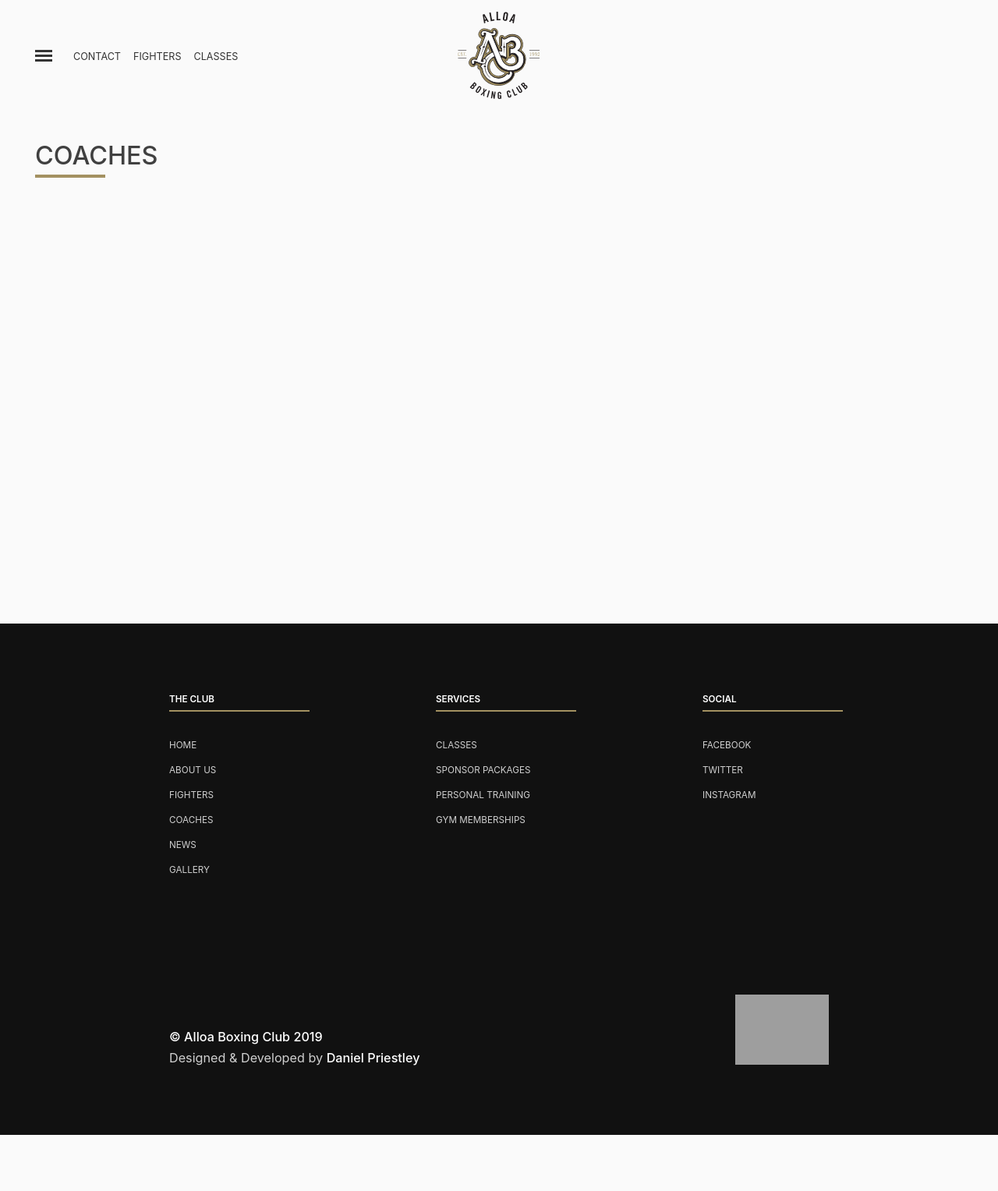
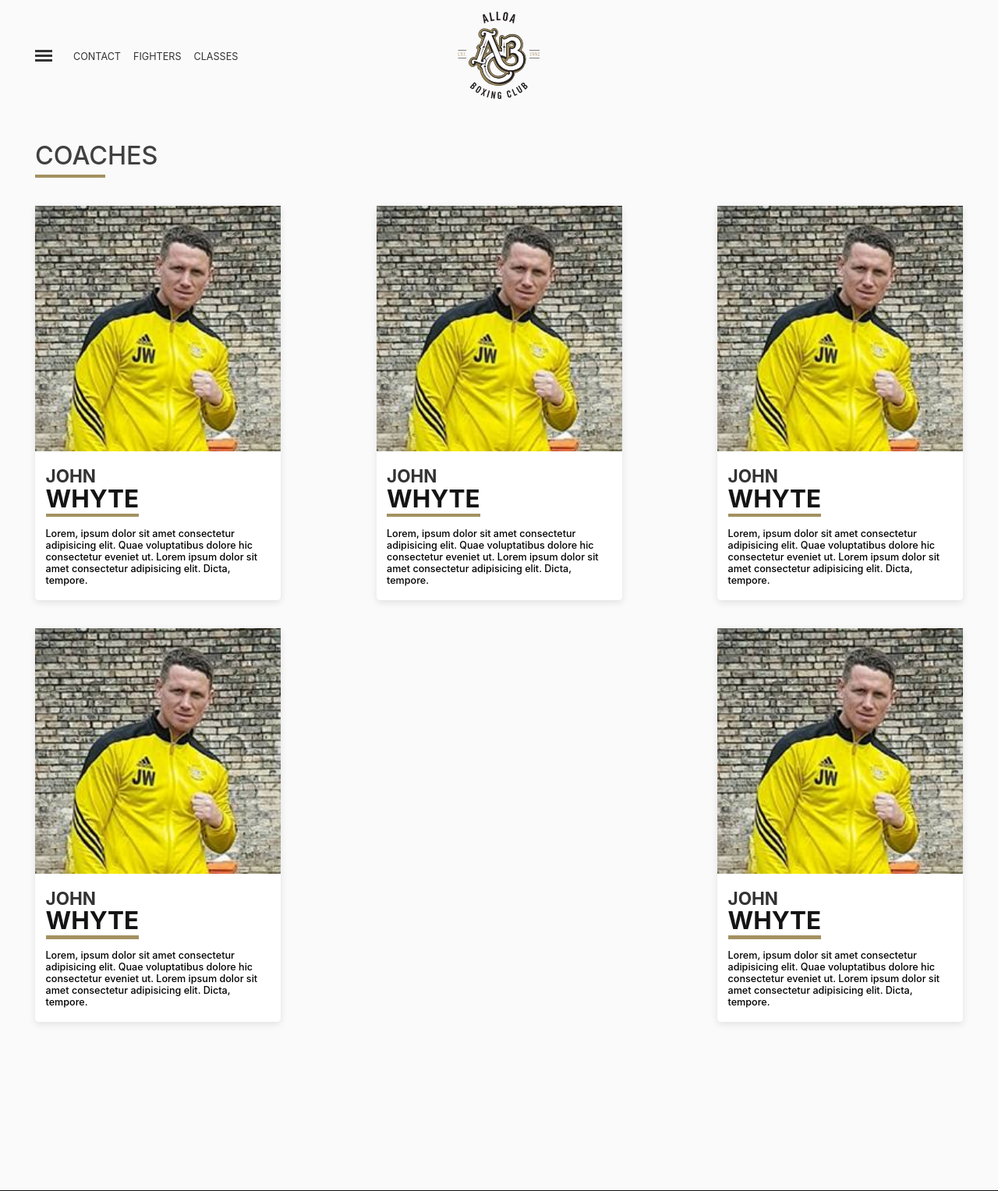
Before and after one commit to danielpriestley/alloa-boxing-club, a Django app: page /coaches in a window 1280 px wide. Shown: the top 1528 px of the page at 78% size. Before the commit the page ends 1456 px from the top, so only its background shows below. Run offline with Django 3.2, Linux system fonts and the light colour scheme; some web fonts are replaced; grey boxes are pictures that could not be loaded.

Commit message:
edge browser fixes

```diff
--- a/blog/static/css/style.css
+++ b/blog/static/css/style.css
@@ -1356,6 +1356,7 @@ input[type=checkbox]:checked + .left-nav-link {
   position: relative;
   width: 100%;
   flex-direction: row;
+  text-decoration: none;
 }
 @media only screen and (max-width: 81.25em) {
   .article-container {
@@ -1544,10 +1545,14 @@ input[type=checkbox]:checked + .left-nav-link {
 .article-small-content {
   z-index: 2;
   position: absolute;
+  display: flex;
+  justify-content: space-between;
+  flex-direction: column;
   bottom: 0;
   left: 0;
   width: 95%;
   padding: 1rem 2rem;
+  height: 50%;
 }
 @media only screen and (max-width: 37.5em) {
   .article-small-content {
@@ -1560,7 +1565,6 @@ input[type=checkbox]:checked + .left-nav-link {
   position: relative;
   padding: 3rem 0rem;
   font-size: 1.7rem;
-  margin-bottom: 5rem;
 }
 @media only screen and (max-width: 81.25em) {
   .article-small-title {
@@ -2641,4 +2645,89 @@ input[type=checkbox]:checked + .left-nav-link {
   width: 100%;
 }
 
+.coaches {
+  display: flex;
+  justify-content: space-between;
+  flex-wrap: wrap;
+}
+
+.coaches-card {
+  background-color: white;
+  box-shadow: var(--shadow-light);
+  border-radius: 0.5rem;
+  width: 35rem;
+  max-height: 60rem;
+  margin-bottom: 4rem;
+}
+@media only screen and (max-width: 37.5em) {
+  .coaches-card {
+    width: 100%;
+    margin-bottom: 3rem;
+  }
+}
+.coaches-card__content {
+  padding: 2rem 1.5rem;
+}
+.coaches-card__content--header {
+  display: flex;
+  justify-content: space-between;
+  margin-bottom: 2rem;
+}
+.coaches-card__img {
+  overflow: hidden;
+  height: 35rem;
+}
+.coaches-card__img img {
+  width: 100%;
+}
+.coaches-card__name {
+  text-transform: uppercase;
+  display: flex;
+  flex-direction: column;
+  color: var(--color-dark-grey-1);
+  font-size: 3.5rem;
+  position: relative;
+}
+.coaches-card__name::after {
+  content: "";
+  position: absolute;
+  left: 0;
+  bottom: -0.5rem;
+  width: 100%;
+  height: 0.5rem;
+  background-color: var(--color-primary);
+}
+.coaches-card__name span {
+  color: var(--color-dark-grey-2);
+  font-size: 2.5rem;
+  margin-bottom: -0.5rem;
+}
+.coaches-card__level {
+  display: flex;
+  flex-direction: column;
+  align-items: center;
+  justify-content: center;
+}
+.coaches-card__level--circle {
+  border-radius: 50rem;
+  border: 1.5px solid var(--color-primary);
+  display: flex;
+  justify-content: center;
+  align-items: center;
+  padding: 0.9rem;
+  font-size: 1.7rem;
+  font-weight: 600;
+  margin-top: 0.2rem;
+}
+.coaches-card__level span {
+  text-transform: uppercase;
+  font-weight: 600;
+  text-align: center;
+  font-size: 1.1rem;
+}
+.coaches-card__bio {
+  font-size: 1.4rem;
+  font-weight: 500;
+}
+
 /*# sourceMappingURL=style.css.map */
--- a/blog/templates/blog/coaches.html
+++ b/blog/templates/blog/coaches.html
@@ -3,28 +3,101 @@
 
 {% block content %}
 <h1 class="heading-1">COACHES</h1>
-<div class="profiles-container">
-
-    <!-- {% for coach in coaches %}
-
-
-    <a href="{% url 'coach_profile' pk=coach.pk %}" class="profile-card">
-
-        <div class="profile-card__img">
-            <img src="{{ coach.picture.url }}" alt="fighter profile picture">
+<div class="coaches">
+    <div class="coaches-card">
+        <div class="coaches-card__img">
+            <img src="{% static 'img/johnwhyte.png' %}" alt="coach picture">
         </div>
-        <div class="profile-card__content">
-            <div class="name-container">
-                <h1 class="profile-card__name profile-card__name--forename">{{ coach.forename }}</h1>
-                <h1 class="profile-card__name profile-card__name--surname">{{ coach.surname }}</h1>
-            </div>
-            <div class="container">
-                <div class="profile-card__btn">VIEW PROFILE <img src="{% static 'img/arrow-right.svg' %}"></div>
+        <div class="coaches-card__content">
+            <div class="coaches-card__content--header">
+                <h1 class="coaches-card__name">
+                    <span>John</span>Whyte
+                </h1>
             </div>
 
+            <p class="coaches-card__bio">
+                Lorem, ipsum dolor sit amet consectetur adipisicing elit. Quae voluptatibus dolore hic consectetur
+                eveniet
+                ut. Lorem ipsum dolor sit amet consectetur adipisicing elit. Dicta, tempore.
+            </p>
         </div>
-    </a>
-    {% endfor %} -->
 
+    </div>
+    <div class="coaches-card">
+        <div class="coaches-card__img">
+            <img src="{% static 'img/johnwhyte.png' %}" alt="coach picture">
+        </div>
+        <div class="coaches-card__content">
+            <div class="coaches-card__content--header">
+                <h1 class="coaches-card__name">
+                    <span>John</span>Whyte
+                </h1>
+            </div>
+
+            <p class="coaches-card__bio">
+                Lorem, ipsum dolor sit amet consectetur adipisicing elit. Quae voluptatibus dolore hic consectetur
+                eveniet
+                ut. Lorem ipsum dolor sit amet consectetur adipisicing elit. Dicta, tempore.
+            </p>
+        </div>
+
+    </div>
+    <div class="coaches-card">
+        <div class="coaches-card__img">
+            <img src="{% static 'img/johnwhyte.png' %}" alt="coach picture">
+        </div>
+        <div class="coaches-card__content">
+            <div class="coaches-card__content--header">
+                <h1 class="coaches-card__name">
+                    <span>John</span>Whyte
+                </h1>
+            </div>
+
+            <p class="coaches-card__bio">
+                Lorem, ipsum dolor sit amet consectetur adipisicing elit. Quae voluptatibus dolore hic consectetur
+                eveniet
+                ut. Lorem ipsum dolor sit amet consectetur adipisicing elit. Dicta, tempore.
+            </p>
+        </div>
+
+    </div>
+    <div class="coaches-card">
+        <div class="coaches-card__img">
+            <img src="{% static 'img/johnwhyte.png' %}" alt="coach picture">
+        </div>
+        <div class="coaches-card__content">
+            <div class="coaches-card__content--header">
+                <h1 class="coaches-card__name">
+                    <span>John</span>Whyte
+                </h1>
+            </div>
+
+            <p class="coaches-card__bio">
+                Lorem, ipsum dolor sit amet consectetur adipisicing elit. Quae voluptatibus dolore hic consectetur
+                eveniet
+                ut. Lorem ipsum dolor sit amet consectetur adipisicing elit. Dicta, tempore.
+            </p>
+        </div>
+
+    </div>
+    <div class="coaches-card">
+        <div class="coaches-card__img">
+            <img src="{% static 'img/johnwhyte.png' %}" alt="coach picture">
+        </div>
+        <div class="coaches-card__content">
+            <div class="coaches-card__content--header">
+                <h1 class="coaches-card__name">
+                    <span>John</span>Whyte
+                </h1>
+            </div>
+
+            <p class="coaches-card__bio">
+                Lorem, ipsum dolor sit amet consectetur adipisicing elit. Quae voluptatibus dolore hic consectetur
+                eveniet
+                ut. Lorem ipsum dolor sit amet consectetur adipisicing elit. Dicta, tempore.
+            </p>
+        </div>
+
+    </div>
 </div>
 {% endblock %}
--- a/blog/templates/blog/landing-template.html
+++ b/blog/templates/blog/landing-template.html
@@ -35,7 +35,7 @@
                     <li class="mobile-nav-item"><a href="{% url 'classes' %}" class="mobile-nav-link">Classes</a></li>
                     <li class="mobile-nav-item"><a href="{% url 'fighters' %}" class="mobile-nav-link">Fighters</a></li>
                     <li class="mobile-nav-item"><a href="{% url 'gallery' %}" class="mobile-nav-link">Gallery</a></li>
-                    <li class="mobile-nav-item"><a href="{% url 'coaches' %}" class="mobile-nav-link">CCoaches</a></li>
+                    <li class="mobile-nav-item"><a href="{% url 'coaches' %}" class="mobile-nav-link">Coaches</a></li>
                     <li class="mobile-nav-item"><a href="{% url 'sponsor' %}" class="mobile-nav-link">Sponsor Us</a></li>
                     <li class="mobile-nav-item"><a href="{% url 'news' %}" class="mobile-nav-link">News</a></li>
                     <li class="mobile-nav-item"><a href="{% url 'contact' %}" class="mobile-nav-link">Contact</a></li>
```
Also changed, not shown: blog/static/img/johnwhyte.png (added), 1 other file.
